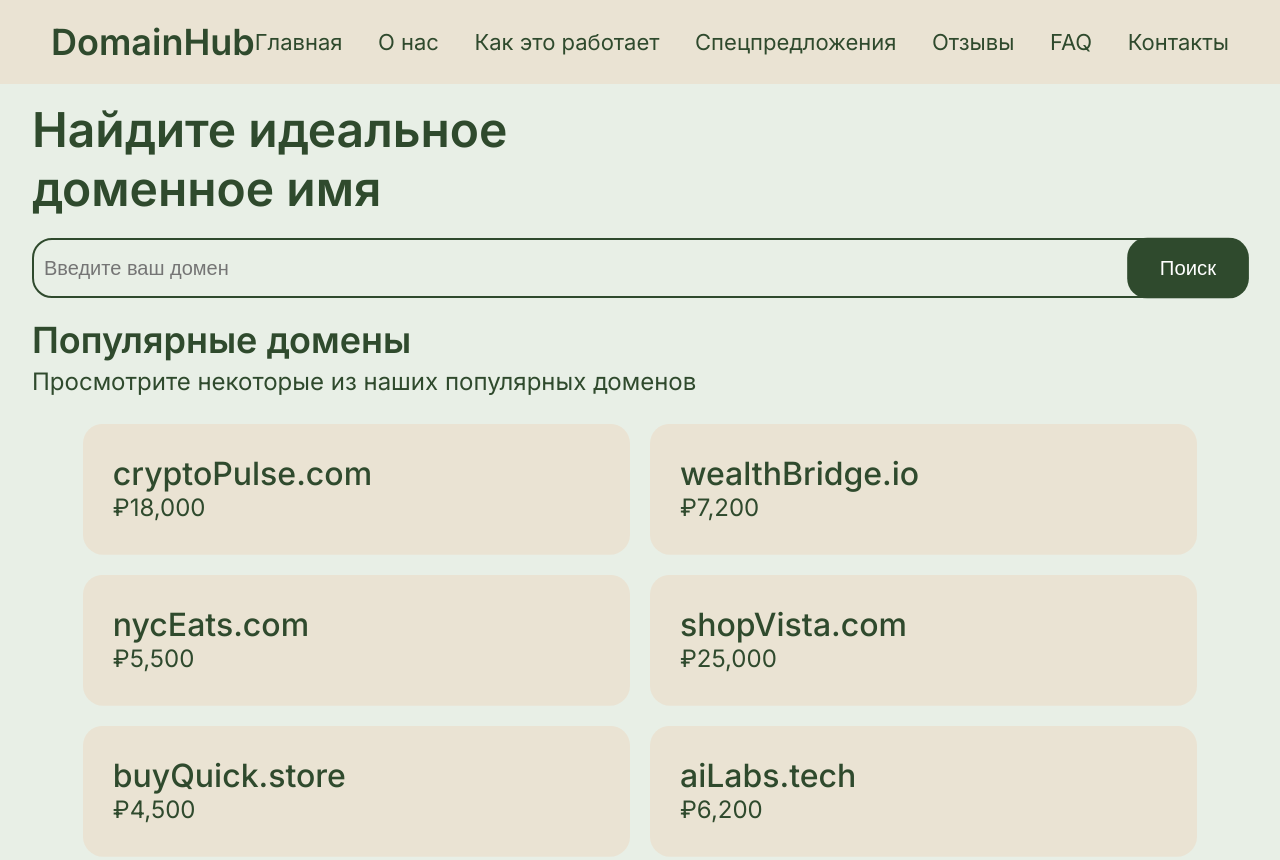
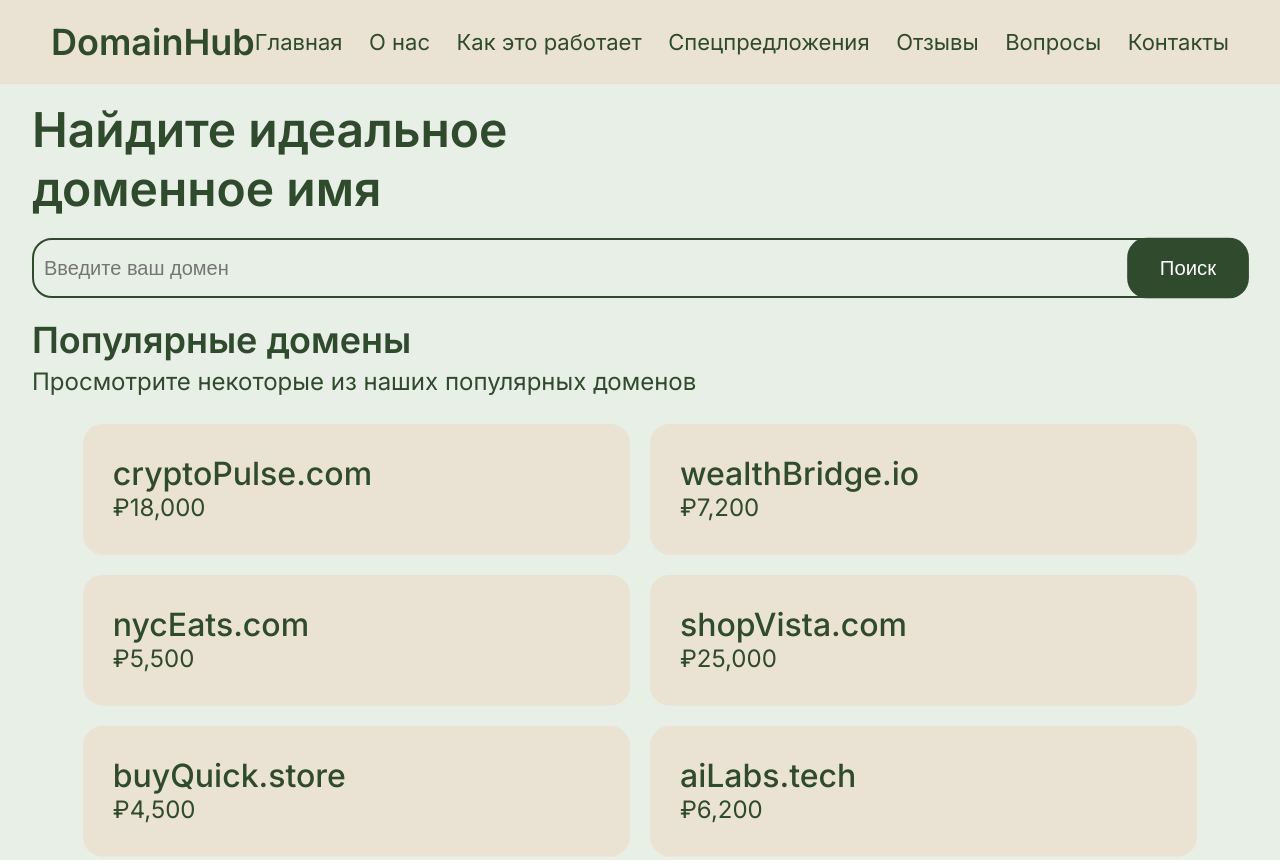
Before and after one commit to TurovArtem/Domainhub, a plain HTML site: page index.html in a window 1280 px wide. Shown: the top 860 px of the page. Drawn offline with Linux system fonts and the light colour scheme.

Commit message:
Update index.html

```diff
--- a/index.html
+++ b/index.html
@@ -37,7 +37,7 @@
 						<li><a href="#special">Спецпредложения</a></li>
 						<li><a href="#reviews">Отзывы</a></li>
 						<li class="contact">
-							<a href="#FAQ">FAQ</a>
+							<a href="#FAQ">Вопросы</a>
 						</li>
 						<li class="contact">
 							<a href="#contact-with">Контакты</a>
```
